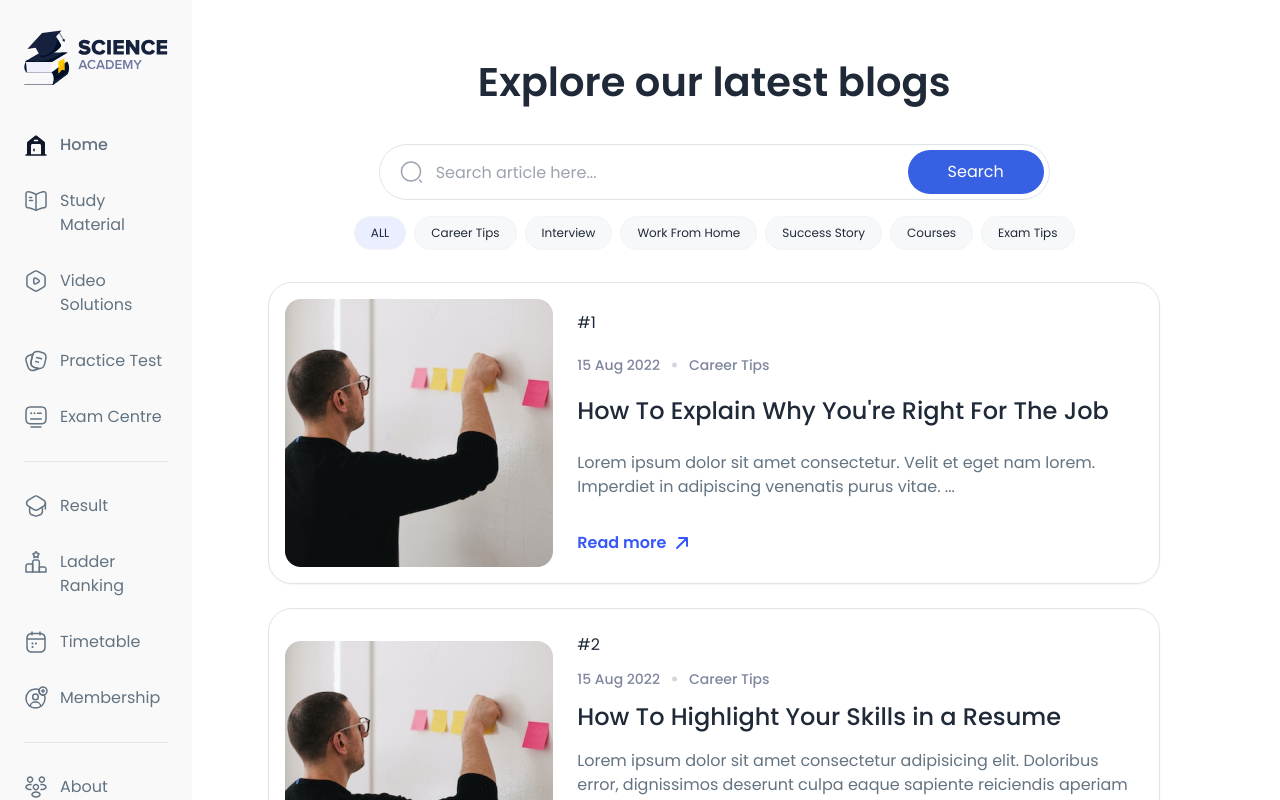
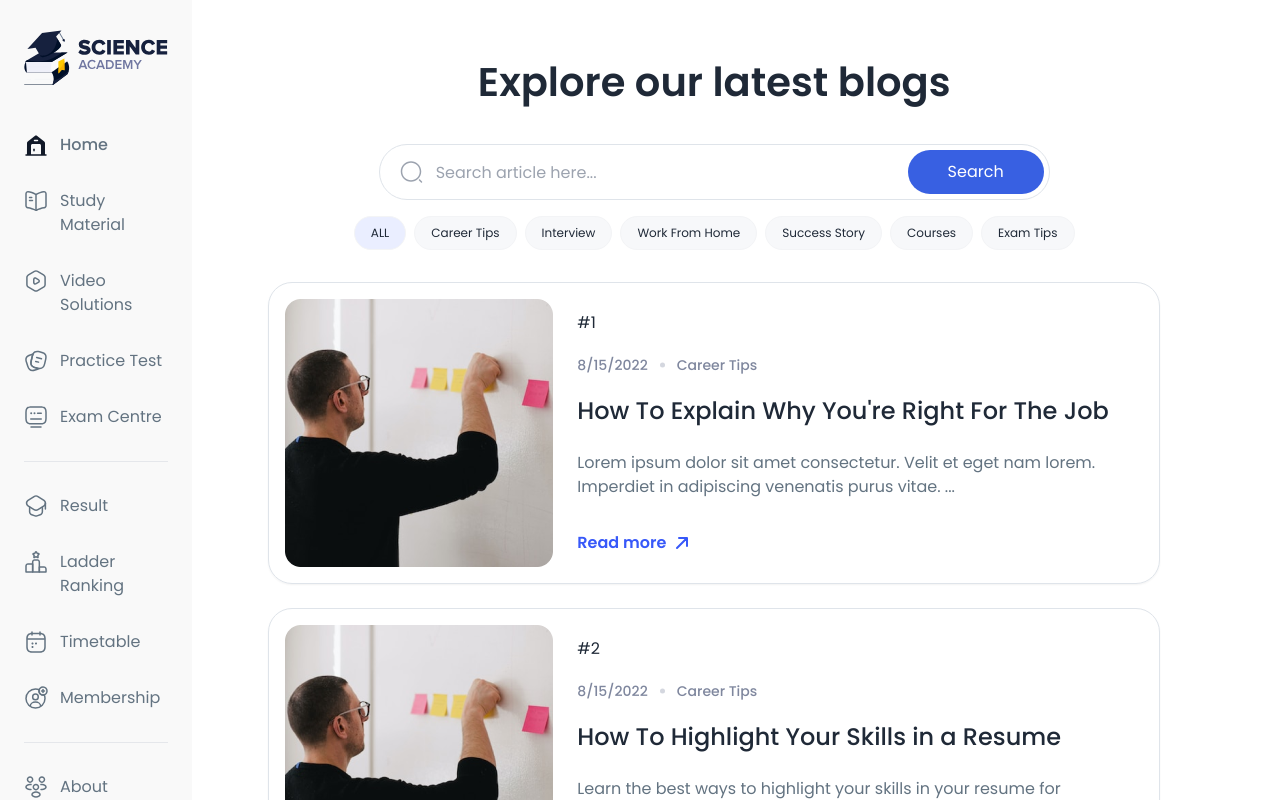
Before and after one commit to arifraj9911/sci-academy, a React (Vite) app: page /profile in a window 1280 px wide. Built offline with nearby package versions, Linux system fonts and the light colour scheme.

Commit message:
Fixed search functionality from profile home page

```diff
--- a/src/Pages/Profile Home/Blogs Card/ProfileBlogsCard.jsx
+++ b/src/Pages/Profile Home/Blogs Card/ProfileBlogsCard.jsx
@@ -5,11 +5,11 @@ const ProfileBlogsCard = ({ blogPost }) => {
   return (
     <div
       key={blogPost.id}
-      className=" border border-[#DFE4EA] rounded-3xl shadow-sm p-4 flex flex-col md:flex-row items-center gap-6 w-full"
+      className="border border-[#DFE4EA] rounded-3xl shadow-sm p-4 flex flex-col md:flex-row items-center gap-6 w-full"
     >
       {/* img */}
       <img
-        src={blogPost.image}
+        src={blogPost?.images[0]} // Updated to match the "images" array structure
         alt={blogPost.title}
         className="w-[268px] h-[268px] object-cover rounded-lg"
       />
@@ -19,7 +19,7 @@ const ProfileBlogsCard = ({ blogPost }) => {
         <p>#{blogPost.id}</p>
         {/* date and category */}
         <div className="text-sm text-[#7F879E] font-medium mt-3 flex items-center gap-3">
-          <p>{blogPost.date}</p>
+          <p>{new Date(blogPost.uploaded_on).toLocaleDateString()}</p> {/* Formatted timestamp */}
           {/* dot icon */}
           <svg
             xmlns="http://www.w3.org/2000/svg"
@@ -30,19 +30,18 @@ const ProfileBlogsCard = ({ blogPost }) => {
           >
             <circle cx="2.5" cy="3" r="2.5" fill="#D4D7DF" />
           </svg>
-          <p>{blogPost.category}</p>
+          <p>{blogPost.subject}</p> {/* Use subject instead of category */}
         </div>
         {/* title */}
         <h2 className="text-2xl font-medium mt-3">{blogPost.title}</h2>
         {/* description */}
-        {/* <p className="mt-4 text-[#637381]">{blogPost.description}</p> */}
         <p className="mt-4 text-[#637381]">
-          {blogPost.description.split(" ").slice(0, 40).join(" ") + " ..."}
+          {blogPost.short_description.split(" ").slice(0, 40).join(" ") + " ..."}
         </p>
         {/* read more button */}
-        <button className="text-[#3758F9] font-semibold mt-6 flex items-center gap-1">
+        <Link to={blogPost.readMoreLink} className="text-[#3758F9] font-semibold mt-6 flex items-center gap-1">
           Read more <img src={arrowUpRight} alt="arrow" />
-        </button>
+        </Link>
       </div>
     </div>
   );
--- a/src/Pages/Profile Home/ProfileHome.jsx
+++ b/src/Pages/Profile Home/ProfileHome.jsx
@@ -3,45 +3,65 @@ import blogPostsData from "../../data/profileHomeBlogsData";
 import ProfileBlogsCard from "./Blogs Card/ProfileBlogsCard";
 
 const ProfileHome = () => {
-  const [allBlogData, setAllBlogData] = useState([]);
-  const [selectedCategory, setSelectedCategory] = useState("ALL");
-  const [filteredBlogData, setFilteredBlogData] = useState([]);
+  const [allBlogsData, setAllBlogsData] = useState([]);
+  const [filteredBlogsData, setFilteredBlogsData] = useState([]);
+  const [selectedSubject, setSelectedSubject] = useState("ALL");
   const [searchInput, setSearchInput] = useState("");
-
-  // suggestion related
   const [suggestions, setSuggestions] = useState([]);
   const [showSuggestions, setShowSuggestions] = useState(false);
 
-  // get all blog data
+  // Fetch all blogs when component mounts
   useEffect(() => {
-    setAllBlogData(blogPostsData);
-    setFilteredBlogData(blogPostsData);
-
-    // add event listener to handle clicks outside search bar
-    document.addEventListener("mousedown", handleClickOutside);
-
-    return () => {
-      // cleanup event listener
-      document.removeEventListener("mousedown", handleClickOutside);
-    };
+    setAllBlogsData(blogPostsData);
+    setFilteredBlogsData(blogPostsData);
   }, []);
 
-  // get all categories
-  const categories = [
+  // Ref for search input
+  const inputRef = useRef(null);
+
+  // Set up subjects for filtering
+  const subjects = [
     "ALL",
-    ...Array.from(new Set(allBlogData.map((blogPost) => blogPost.category))),
+    ...Array.from(new Set(allBlogsData?.map((blogPost) => blogPost?.subject))),
   ];
 
-  // handle search
-  const handleSearch = (event) => {
-    const searchValue = event.target.value.toLowerCase();
+  // Filter blogs when search or subject changes
+  const filterBlogs = (subject, searchValue) => {
+    const searchValueLower = searchValue.toLowerCase();
+
+    const filteredData = allBlogsData.filter((blogPost) => {
+      const matchesTitle = blogPost?.title
+        ?.toLowerCase()
+        .includes(searchValueLower);
+      const matchesSubject = subject === "ALL" || blogPost?.subject === subject;
+
+      return matchesTitle && matchesSubject;
+    });
+
+    setFilteredBlogsData(filteredData);
+  };
+
+  // Handle subject change (category change)
+  const handleSubjectChange = (subject) => {
+    setSelectedSubject(subject);
+    filterBlogs(subject, searchInput); // Trigger filtering with the new subject
+  };
+
+  // Handle search button click
+  const handleSearch = () => {
+    filterBlogs(selectedSubject, searchInput);
+    setShowSuggestions(false);
+  };
+
+  // Show suggestions when typing
+  const handleSearchChange = (event) => {
+    const searchValue = event.target.value;
     setSearchInput(searchValue);
 
     if (searchValue.length > 0) {
-      // suggestions based on input
-      const filteredSuggestions = allBlogData
+      const filteredSuggestions = allBlogsData
         ?.filter((blogPost) =>
-          blogPost?.title?.toLowerCase()?.includes(searchValue)
+          blogPost?.title?.toLowerCase()?.includes(searchValue.toLowerCase())
         )
         ?.map((blogPost) => blogPost?.title);
 
@@ -50,50 +70,36 @@ const ProfileHome = () => {
     } else {
       setShowSuggestions(false);
     }
-    filterBlogs(searchValue, selectedCategory);
   };
 
-  // handle category change
-  const handleCategoryChange = (category) => {
-    setSelectedCategory(category);
-    filterBlogs(searchInput, category);
-  };
-
-  // handle suggestion click
+  // Handle suggestion click
   const handleSuggestionClick = (suggestion) => {
-    setSearchInput(suggestion?.toLowerCase());
-    filterBlogs(suggestion?.toLowerCase(), selectedCategory);
+    setSearchInput(suggestion.toLowerCase());
+    filterBlogs(selectedSubject, suggestion.toLowerCase());
     setShowSuggestions(false);
   };
 
-  // ref to detect outside click of search input
-  const inputRef = useRef(null);
+  // Handle key press for Enter
+  const handleKeyDown = (e) => {
+    if (e.key === "Enter") {
+      handleSearch();
+    }
+  };
+
+  // Detect click outside search input to hide suggestions
   const handleClickOutside = (event) => {
     if (inputRef.current && !inputRef.current.contains(event.target)) {
       setShowSuggestions(false);
     }
   };
 
-  // filter blogs data
-  const filterBlogs = (searchValue, category) => {
-    // map through all the blogs data
-    const filteredData = allBlogData.filter((blogPost) => {
-      // search for matched input value
-      const matchesSearch = blogPost?.title
-        ?.toLowerCase()
-        ?.includes(searchValue);
+  useEffect(() => {
+    document.addEventListener("mousedown", handleClickOutside);
 
-      // search for matched category
-      const matchedCategory =
-        category === "ALL" || blogPost.category === category;
-
-      return matchesSearch && matchedCategory;
-    });
-    // set filtered data to display
-    setFilteredBlogData(filteredData);
-  };
-
-  // console.log(filteredBlogData);
+    return () => {
+      document.removeEventListener("mousedown", handleClickOutside);
+    };
+  }, []);
   return (
     <div className="pt-5 font-poppins">
       {/* heading */}
@@ -127,16 +133,14 @@ const ProfileHome = () => {
             type="text"
             className="w-full h-[56px] border border-[#DFE4EA] rounded-[30px] outline-none pl-14 pr-4"
             placeholder="Search article here..."
-            // value={searchInput}
-            onChange={handleSearch}
+            value={searchInput}
+            onChange={handleSearchChange}
+            onKeyDown={handleKeyDown}
           />
           {/* button */}
           <button
-            onClick={() => {
-              filterBlogs(searchInput, selectedCategory);
-              setShowSuggestions(false);
-            }}
             className="absolute bg-[#3860E2] text-white px-10 py-2.5 rounded-full right-1.5 top-1/2 transform -translate-y-1/2"
+            onClick={handleSearch}
           >
             Search
           </button>
@@ -161,24 +165,26 @@ const ProfileHome = () => {
         </div>
       </section>
 
-      {/* categories */}
+      {/* categories / subjects */}
       <section className="flex items-center justify-center gap-2 flex-wrap mt-4 text-xs">
-        {categories?.map((category, index) => (
+        {subjects?.map((subject, index) => (
           <button
             key={index}
-            className={`px-4 py-2  border border-gray-100 rounded-full ${selectedCategory === category ? 'bg-[#3758F91A]' : 'bg-[#F7F8FA]'}`}
-            onClick={() => handleCategoryChange(category)}
+            className={`px-4 py-2  border border-gray-100 rounded-full ${
+              selectedSubject === subject ? "bg-[#3758F91A]" : "bg-[#F7F8FA]"
+            }`}
+            onClick={() => handleSubjectChange(subject)}
           >
-            {category}
+            {subject}
           </button>
         ))}
       </section>
 
       {/* blogs */}
       <section className="mt-8 md:px-10 pb-10">
-        {filteredBlogData.length > 0 ? (
+        {filteredBlogsData.length > 0 ? (
           <div className="grid grid-cols-1 gap-6">
-            {filteredBlogData.map((blogPost) => (
+            {filteredBlogsData.map((blogPost) => (
               <ProfileBlogsCard
                 key={blogPost?.id}
                 blogPost={blogPost}
--- a/src/data/profileHomeBlogsData.js
+++ b/src/data/profileHomeBlogsData.js
@@ -2,124 +2,160 @@ import blogPicture from "./../assets/images/blogPicture.png";
 
 const blogPostsData = [
   {
-    id: 1,
-    date: "15 Aug 2022",
-    category: "Career Tips",
+    id: 1, // Unique ID for each blog post
+    subject: "Career Tips",
+    author_id: "student", // Placeholder, replace with actual user ID
     title: "How To Explain Why You're Right For The Job",
-    description:
+    short_description:
       "Lorem ipsum dolor sit amet consectetur. Velit et eget nam lorem. Imperdiet in adipiscing venenatis purus vitae.",
-    image: blogPicture,
-    readMoreLink: "#",
+    content:
+      "Detailed content about explaining why you're the right fit for the job goes here.",
+    uploaded_on: new Date("2022-08-15").getTime(), // Convert date to timestamp
+    videos: [], // No videos for now
+    images: [blogPicture], // Use placeholder image
+    likes: 1,
   },
   {
     id: 2,
-    date: "15 Aug 2022",
-    category: "Career Tips",
+    subject: "Career Tips",
+    author_id: "student",
     title: "How To Highlight Your Skills in a Resume",
-    description:
-      "Lorem ipsum dolor sit amet consectetur adipisicing elit. Doloribus error, dignissimos deserunt culpa eaque sapiente reiciendis aperiam quasi aliquam accusantium, iusto sint, molestias neque sunt! Ipsum repellat quia nesciunt quod, voluptates amet nisi sed exercitationem eum molestias totam reprehenderit vel beatae nihil tempore pariatur saepe. Vero aperiam temporibus nesciunt quibusdam, voluptate minima, nulla dolorum maxime repellendus magni officiis ad error, cum odit iusto ex voluptatem accusantium natus sed repellat. Ipsum omnis, incidunt neque error atque maxime inventore perspiciatis iure dignissimos dolores minus sed quisquam esse modi? Quod adipisci, impedit laboriosam corporis quaerat quasi laudantium officia tempora repellat deleniti ducimus eaque.",
-    image: blogPicture,
-    readMoreLink: "#",
+    short_description:
+      "Learn the best ways to highlight your skills in your resume for maximum impact.",
+    content: "Full content about highlighting skills in a resume goes here.",
+    uploaded_on: new Date("2022-08-15").getTime(),
+    videos: [],
+    images: [blogPicture],
+    likes: 1,
   },
   {
     id: 3,
-    date: "18 Sep 2022",
-    category: "Interview",
+    subject: "Interview",
+    author_id: "student",
     title: "Mastering Behavioral Interview Questions",
-    description:
-      "Lorem ipsum dolor sit amet consectetur. Velit et eget nam lorem. Imperdiet in adipiscing venenatis purus vitae.",
-    image: blogPicture,
-    readMoreLink: "#",
+    short_description:
+      "Velit et eget nam lorem. Imperdiet in adipiscing venenatis purus vitae.",
+    content: "Content about mastering behavioral interview questions.",
+    uploaded_on: new Date("2022-09-18").getTime(),
+    videos: [],
+    images: [blogPicture],
+    likes: 1,
   },
   {
     id: 4,
-    date: "20 Sep 2022",
-    category: "Interview",
+    subject: "Interview",
+    author_id: "student",
     title: "Top Questions to Ask at the End of an Interview",
-    description:
-      "Lorem ipsum dolor sit amet consectetur. Velit et eget nam lorem. Imperdiet in adipiscing venenatis purus vitae.",
-    image: blogPicture,
-    readMoreLink: "#",
+    short_description: "Imperdiet in adipiscing venenatis purus vitae.",
+    content: "Content about top questions to ask during an interview.",
+    uploaded_on: new Date("2022-09-20").getTime(),
+    videos: [],
+    images: [blogPicture],
+    likes: 1,
   },
   {
     id: 5,
-    date: "25 Oct 2022",
-    category: "Work From Home",
+    subject: "Work From Home",
+    author_id: "student",
     title: "Effective Tips for Working from Home",
-    description:
-      "Lorem ipsum dolor sit amet consectetur. Velit et eget nam lorem. Imperdiet in adipiscing venenatis purus vitae.",
-    image: blogPicture,
-    readMoreLink: "#",
+    short_description: "Tips on working effectively from home.",
+    content: "Detailed content about effective work-from-home tips.",
+    uploaded_on: new Date("2022-10-25").getTime(),
+    videos: [],
+    images: [blogPicture],
+    likes: 1,
   },
   {
     id: 6,
-    date: "30 Oct 2022",
-    category: "Work From Home",
+    subject: "Work From Home",
+    author_id: "student",
     title: "Setting Up a Productive Home Office",
-    description:
-      "Lorem ipsum dolor sit amet consectetur. Velit et eget nam lorem. Imperdiet in adipiscing venenatis purus vitae.",
-    image: blogPicture,
-    readMoreLink: "#",
+    short_description:
+      "Velit et eget nam lorem. Imperdiet in adipiscing venenatis purus vitae.",
+    content: "Content about setting up a productive home office space.",
+    uploaded_on: new Date("2022-10-30").getTime(),
+    videos: [],
+    images: [blogPicture],
+    likes: 1,
   },
   {
     id: 7,
-    date: "10 Nov 2022",
-    category: "Success Story",
+    subject: "Success Story",
+    author_id: "student",
     title: "How I Landed My Dream Job in Tech",
-    description:
-      "Lorem ipsum dolor sit amet consectetur. Velit et eget nam lorem. Imperdiet in adipiscing venenatis purus vitae.",
-    image: blogPicture,
-    readMoreLink: "#",
+    short_description:
+      "Velit et eget nam lorem. Imperdiet in adipiscing venenatis purus vitae.",
+    content: "Content on landing a dream job in tech.",
+    uploaded_on: new Date("2022-11-10").getTime(),
+    videos: [],
+    images: [blogPicture],
+    likes: 1,
   },
   {
     id: 8,
-    date: "20 Nov 2022",
-    category: "Success Story",
+    subject: "Success Story",
+    author_id: "student",
     title: "From Freelancer to Full-Time: My Journey",
-    description:
-      "Lorem ipsum dolor sit amet consectetur. Velit et eget nam lorem. Imperdiet in adipiscing venenatis purus vitae.",
-    image: blogPicture,
-    readMoreLink: "#",
+    short_description:
+      "Velit et eget nam lorem. Imperdiet in adipiscing venenatis purus vitae.",
+    content:
+      "A success story about transitioning from freelancing to full-time employment.",
+    uploaded_on: new Date("2022-11-20").getTime(),
+    videos: [],
+    images: [blogPicture],
+    likes: 1,
   },
   {
     id: 9,
-    date: "01 Dec 2022",
-    category: "Courses",
+    subject: "Courses",
+    author_id: "student",
     title: "Top Online Courses to Upskill in 2023",
-    description:
-      "Lorem ipsum dolor sit amet consectetur. Velit et eget nam lorem. Imperdiet in adipiscing venenatis purus vitae.",
-    image: blogPicture,
-    readMoreLink: "#",
+    short_description:
+      "Velit et eget nam lorem. Imperdiet in adipiscing venenatis purus vitae.",
+    content: "Content on top online courses to upskill in 2023.",
+    uploaded_on: new Date("2022-12-01").getTime(),
+    videos: [],
+    images: [blogPicture],
+    likes: 1,
   },
   {
     id: 10,
-    date: "10 Dec 2022",
-    category: "Courses",
+    subject: "Courses",
+    author_id: "student",
     title: "Best Certifications to Boost Your Career",
-    description:
-      "Lorem ipsum dolor sit amet consectetur. Velit et eget nam lorem. Imperdiet in adipiscing venenatis purus vitae.",
-    image: blogPicture,
-    readMoreLink: "#",
+    short_description:
+      "Velit et eget nam lorem. Imperdiet in adipiscing venenatis purus vitae.",
+    content: "Content about the best certifications to boost your career.",
+    uploaded_on: new Date("2022-12-10").getTime(),
+    videos: [],
+    images: [blogPicture],
+    likes: 1,
   },
   {
     id: 11,
-    date: "15 Dec 2022",
-    category: "Exam Tips",
+    subject: "Exam Tips",
+    author_id: "student",
     title: "How to Prepare for Online Exams",
-    description:
-      "Lorem ipsum dolor sit amet consectetur. Velit et eget nam lorem. Imperdiet in adipiscing venenatis purus vitae.",
-    image: blogPicture,
-    readMoreLink: "#",
+    short_description:
+      "Velit et eget nam lorem. Imperdiet in adipiscing venenatis purus vitae.",
+    content: "Content about preparing for online exams.",
+    uploaded_on: new Date("2022-12-15").getTime(),
+    videos: [],
+    images: [blogPicture],
+    likes: 1,
   },
   {
     id: 12,
-    date: "20 Dec 2022",
-    category: "Exam Tips",
+    subject: "Exam Tips",
+    author_id: "student",
     title: "Time Management Tips for Exam Day",
-    description:
-      "Lorem ipsum dolor sit amet consectetur. Velit et eget nam lorem. Imperdiet in adipiscing venenatis purus vitae.",
-    image: blogPicture,
-    readMoreLink: "#",
+    short_description:
+      "Velit et eget nam lorem. Imperdiet in adipiscing venenatis purus vitae.",
+    content: "Content on time management for exams.",
+    uploaded_on: new Date("2022-12-20").getTime(),
+    videos: [],
+    images: [blogPicture],
+    likes: 1,
   },
 ];
 
```
